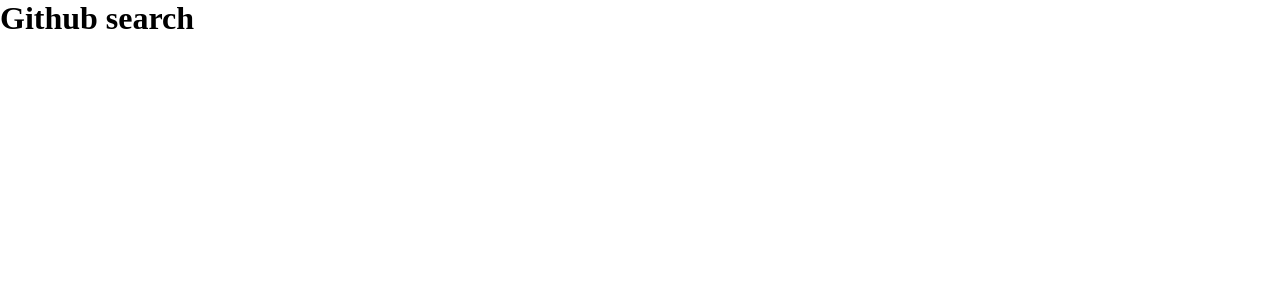
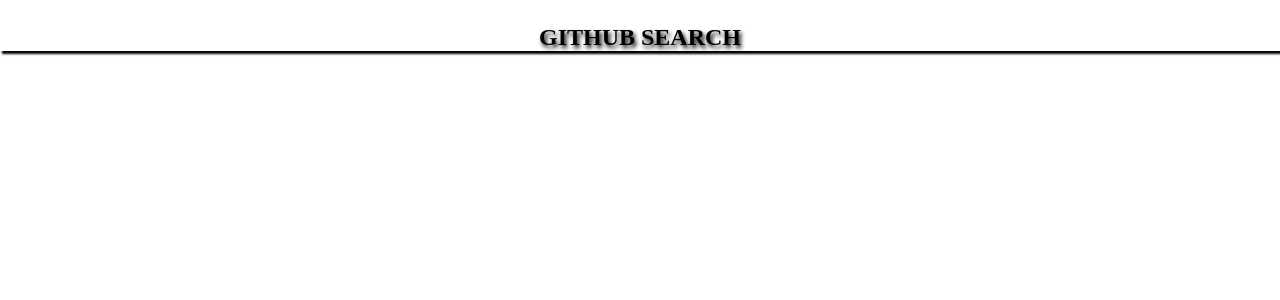
Before and after one commit to Geb54g/github-project, an Angular app: page / in a window 1280 px wide. Shown: the top 300 px of the page. Built offline with nearby package versions, Linux system fonts and the light colour scheme.

Commit message:
st:header styling

```diff
--- a/src/app/header/header.component.css
+++ b/src/app/header/header.component.css
@@ -0,0 +1,11 @@
+h1{
+    display: flex;
+    justify-content: center;
+    padding-top: 1.5rem;
+    text-transform: uppercase;
+    font-size: 1.5rem;
+}
+h1{
+    box-shadow: 2px 3px 2px;
+    text-shadow: 2px 3px 4px;
+}
```
